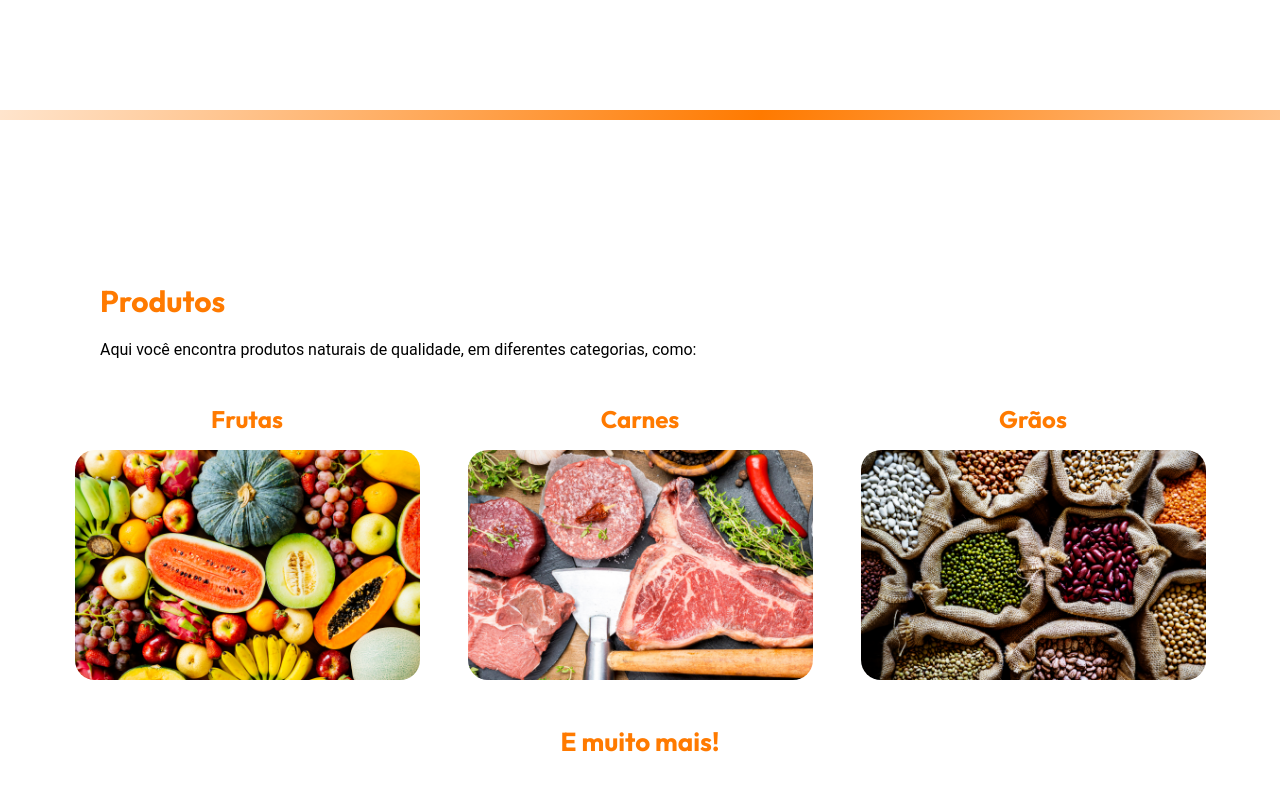
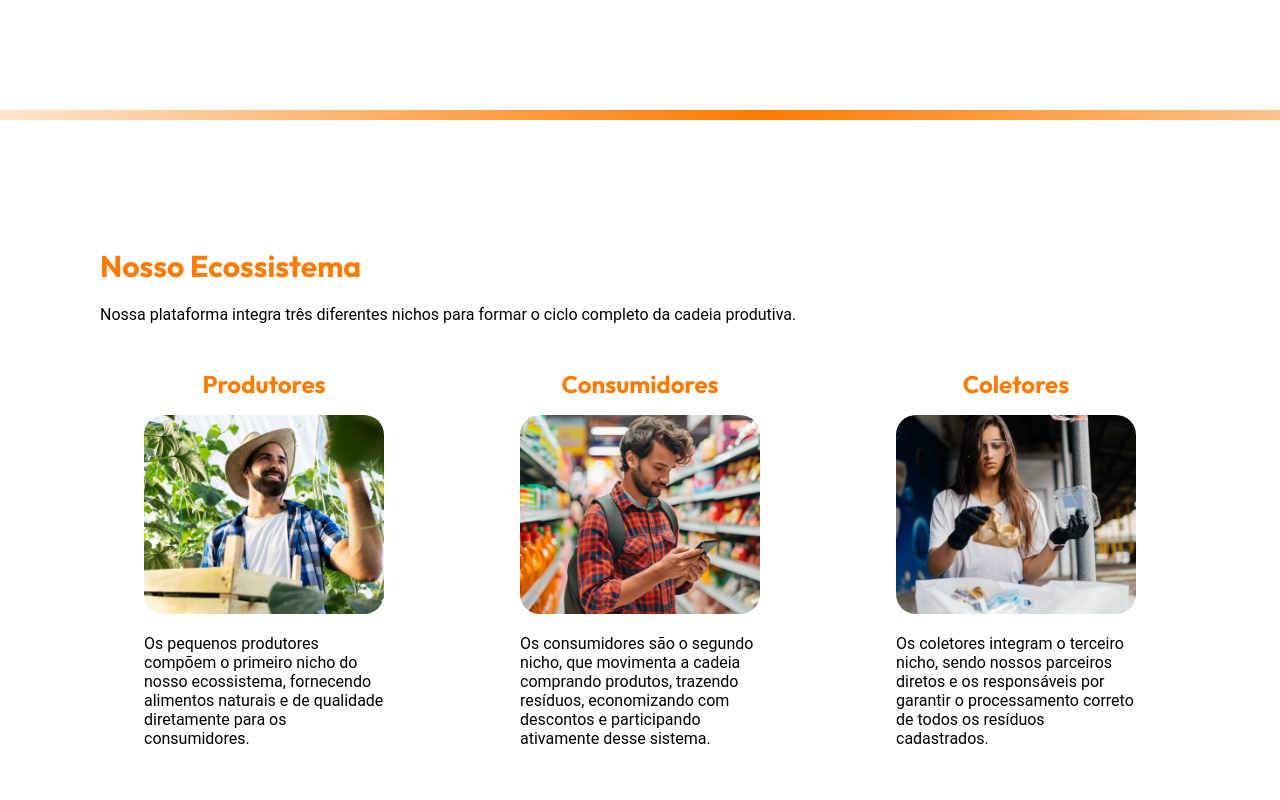
Before and after one commit to AnaClaraSM/Agromarket-sprint3, a React (Vite) app: page / in a window 1280 px wide. Shown: the part 2300-3100 px from the top of the page. Built offline with nearby package versions, Linux system fonts and the light colour scheme.

Commit message:
Ecossistema and Home completed

```diff
--- a/src/components/HomeEcossistema.jsx
+++ b/src/components/HomeEcossistema.jsx
@@ -0,0 +1,36 @@
+import React from 'react';
+import { StyledHomeEcossistema } from '../styled';
+
+const HomeEcossistema = () => (
+    <StyledHomeEcossistema>
+        <section class="ecossistema" id="ecossistema">
+            {/* <!-- Cabeçalho --> */}
+            <div class="section-header">
+                <h2>Nosso Ecossistema</h2>
+                <p>Nossa plataforma integra três diferentes nichos para formar o ciclo completo da cadeia produtiva.</p>
+            </div>
+            {/* <!-- Cards --> */}
+            <div class="container-ecossistema">
+                {/* <!-- Produtores --> */}
+                <div class="card-ecossistema">
+                    <h3>Produtores</h3>
+                    <img src="./assets/images/ecossistema1.png" alt="" />
+                    <p>Os pequenos produtores compõem o primeiro nicho do nosso ecossistema, fornecendo alimentos naturais e de qualidade diretamente para os consumidores.</p>
+                </div>
+                {/* <!-- Consumidores --> */}
+                <div class="card-ecossistema">
+                    <h3>Consumidores</h3>
+                    <img src="./assets/images/ecossistema2.png" alt="" />
+                    <p>Os consumidores são o segundo nicho, que movimenta a cadeia comprando produtos, trazendo resíduos, economizando com descontos e participando ativamente desse sistema.</p>
+                </div>
+                {/* <!-- Coletores --> */}
+                <div class="card-ecossistema">
+                    <h3>Coletores</h3>
+                    <img src="./assets/images/ecossistema3.png" alt="" />
+                    <p>Os coletores integram o terceiro nicho, sendo nossos parceiros diretos e os responsáveis por garantir o processamento correto de todos os resíduos cadastrados.</p>
+                </div>
+            </div>
+        </section>
+    </StyledHomeEcossistema>
+);
+export default HomeEcossistema;
--- a/src/components/HomeHeader.jsx
+++ b/src/components/HomeHeader.jsx
@@ -6,7 +6,7 @@ import HomeHero from './HomeHero';
 const HomeHeader = () => (
     // Header
     <StyledHomeHeader>
-        <header>
+        <header className="inicio" id="inicio">
             <HomeNav />
             <HomeHero />
         </header>
--- a/src/components/HomeMain.jsx
+++ b/src/components/HomeMain.jsx
@@ -4,6 +4,7 @@ import { StyledHomeSection } from '../styled';
 import SectionBar from './SectionBar';
 import HomeProdutos from './HomeProdutos';
 import HomeDescontos from './HomeDescontos';
+import HomeEcossistema from './HomeEcossistema';
 
 const HomeMain = () => (
     // MAIN
@@ -27,7 +28,7 @@ const HomeMain = () => (
 
             {/* Seção Ecossistema */}
             <StyledHomeSection>
-                <HomeProdutos />
+                <HomeEcossistema />
             </StyledHomeSection>
         </main>
     </StyledHomeMain>
```
